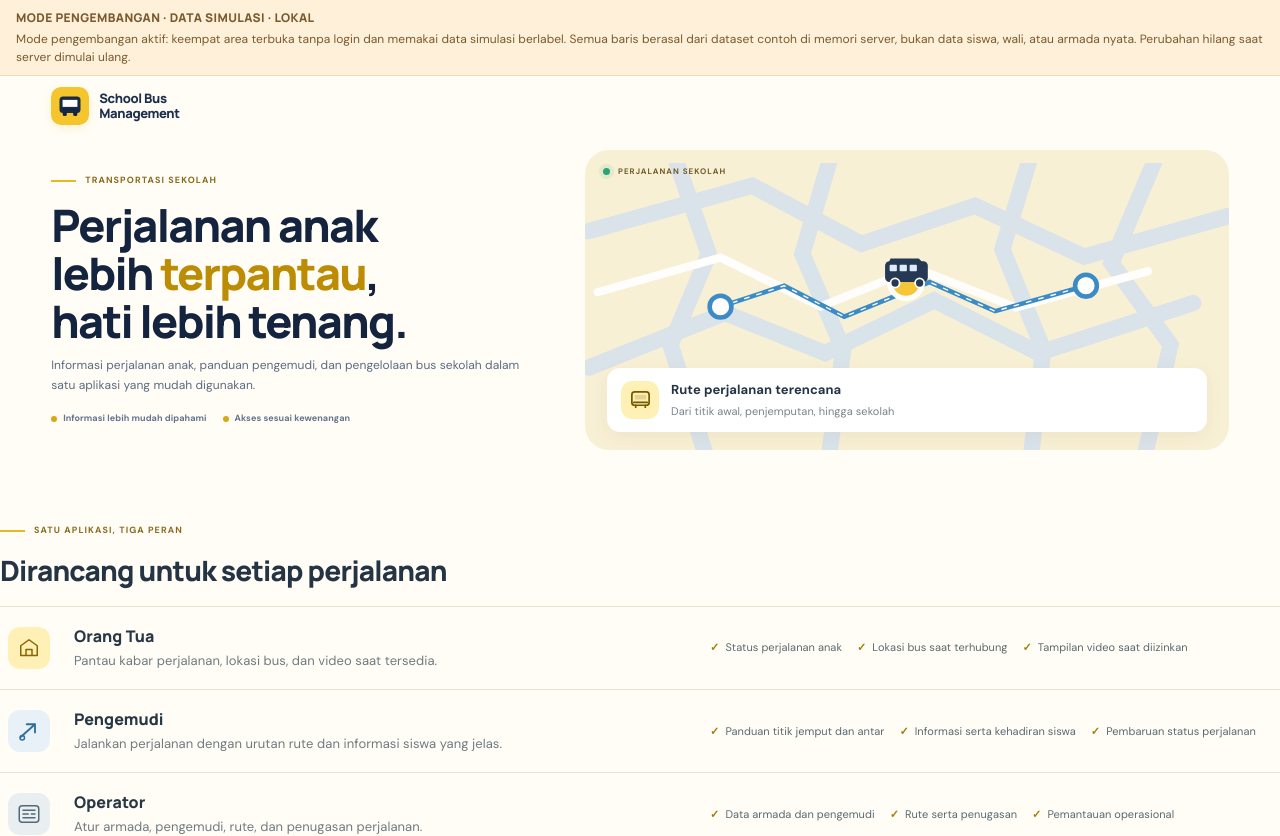
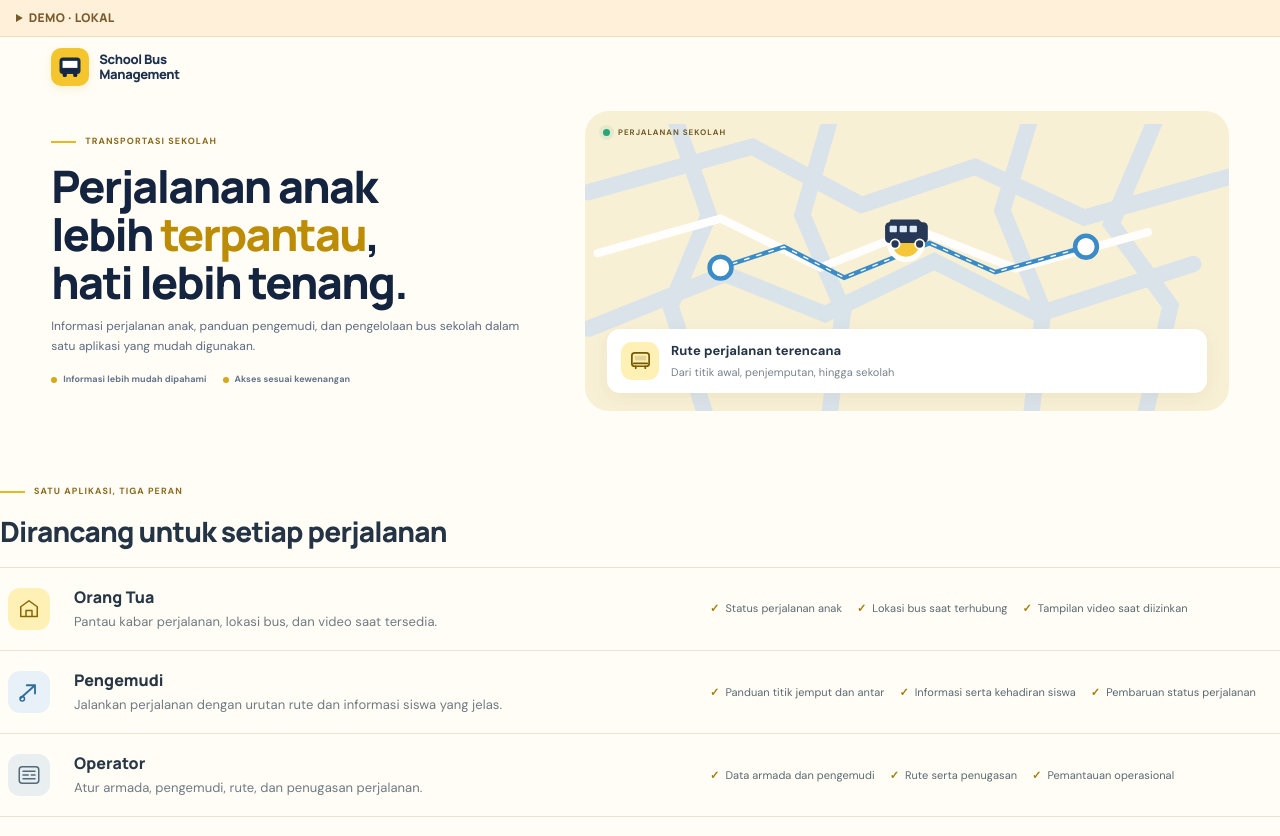
Before and after one commit to irusandi-hub/school-bus-management, a Next.js app: page / in a window 1280 px wide. Shown: the top 836 px of the page. Built offline with nearby package versions, Linux system fonts and the light colour scheme.

Commit message:
make development notice a compact floating detail

```diff
--- a/components/DevModeBanner.tsx
+++ b/components/DevModeBanner.tsx
@@ -5,18 +5,22 @@ import {
 } from "@/lib/dev-open-access";
 
 /**
- * Pita peringatan global untuk mode akses terbuka pengembangan (DEC-024).
- * Muncul di setiap halaman selama mode aktif supaya tidak ada tampilan yang bisa
- * disalahartikan sebagai data nyata, dan menyebut lingkungan tempat mode aktif
- * (lokal atau Vercel Preview) agar tidak tertukar dengan produksi.
+ * Penanda kecil untuk pengembang. Tidak mengambil ruang layout dan dapat
+ * dibuka bila detail mode simulasi perlu dibaca.
  */
 export function DevModeBanner() {
   if (!isDevOpenAccess()) return null;
 
   return (
-    <div className="dev-mode-banner" role="status">
-      <strong>Mode pengembangan · data simulasi · {devAccessEnvironmentLabel()}</strong>
-      <span title={DEV_OPEN_ACCESS_NOTICE}>{DEV_OPEN_ACCESS_NOTICE}</span>
-    </div>
+    <details className="dev-mode-banner">
+      <summary aria-label="Informasi mode pengembangan">
+        <span className="dev-mode-indicator" aria-hidden="true" />
+        <strong>DEMO · {devAccessEnvironmentLabel()}</strong>
+      </summary>
+      <div className="dev-mode-details" role="status">
+        <strong>Mode pengembangan aktif</strong>
+        <p>{DEV_OPEN_ACCESS_NOTICE}</p>
+      </div>
+    </details>
   );
 }
```
